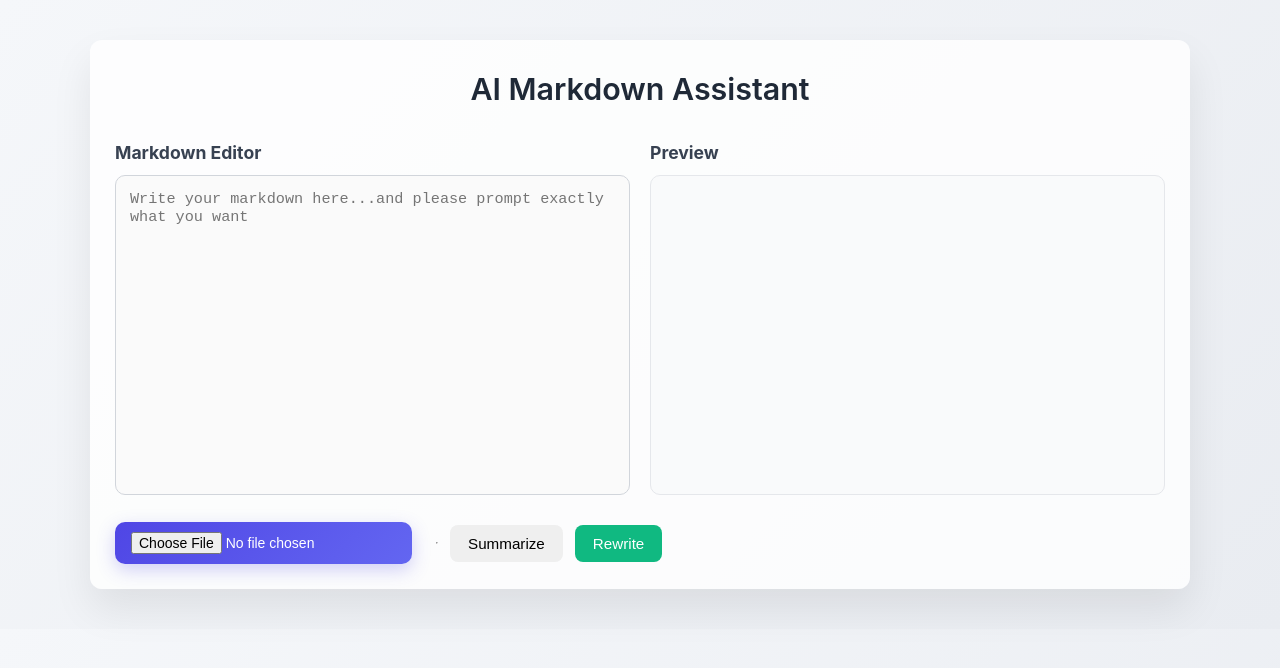
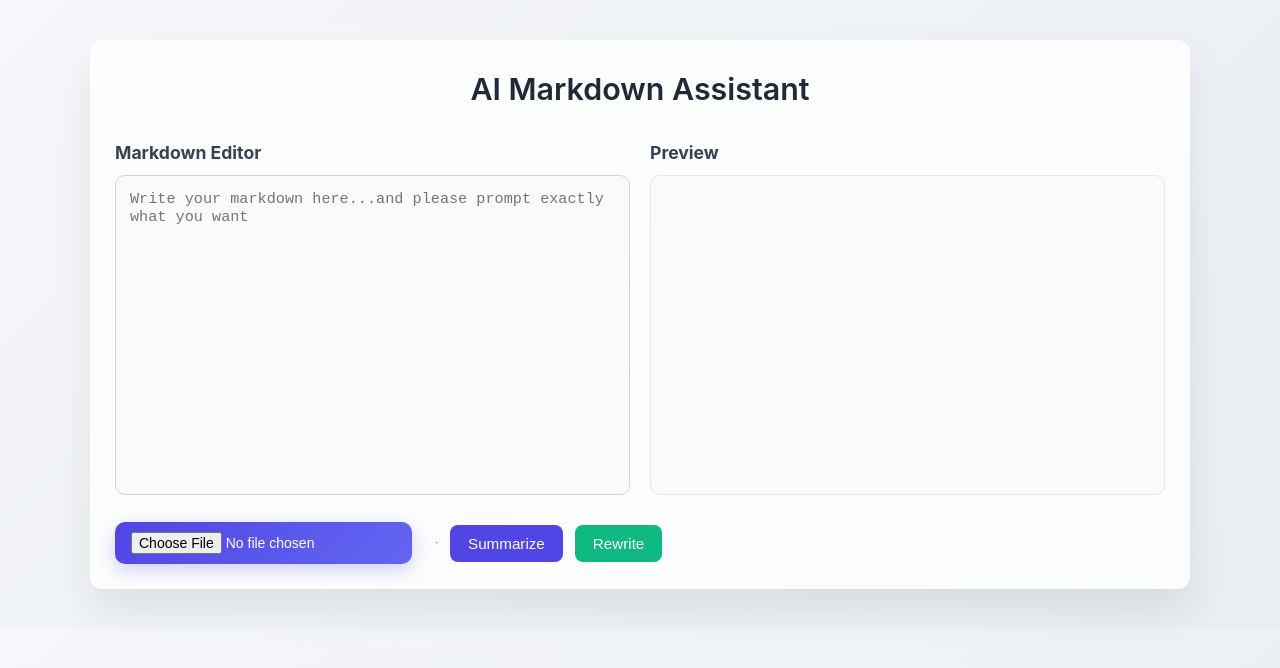
Before and after one commit to Yadelew-zemene/AI-Markdown-Assistant, a React (Create React App) app in the folder client/ai-notes-assistant/: page / in a window 1280 px wide. Shown: the top 668 px of the page. Built offline with nearby package versions, Linux system fonts and the light colour scheme.

Commit message:
button  custemizing

```diff
--- a/client/ai-notes-assistant/src/App.css
+++ b/client/ai-notes-assistant/src/App.css
@@ -109,12 +109,12 @@ h3 {
 }
 
 /* Summarize Button */
-.actions button:first-child {
+.actions #summarize {
   background: #4f46e5;
   color: white;
 }
 
-.actions button:first-child:hover:not(:disabled) {
+.actions #summarize:hover:not(:disabled) {
   background: #4338ca;
 }
 
--- a/client/ai-notes-assistant/src/components/Actions.jsx
+++ b/client/ai-notes-assistant/src/components/Actions.jsx
@@ -100,7 +100,7 @@ function Actions({ note, setAiResult }) {
       />
       <br />
       <hr />
-  <button onClick={handleSummarize} disabled={loading !==null}>
+  <button id="summarize" onClick={handleSummarize} disabled={loading !==null}>
   {loading==="summarize" ? "summarizing..." : "Summarize"}
       </button>
       <button onClick={handleRewrite} disabled={loading!==null}>{loading=== "rewrite" ?"Rewriting..." : "Rewrite"}</button>
```
